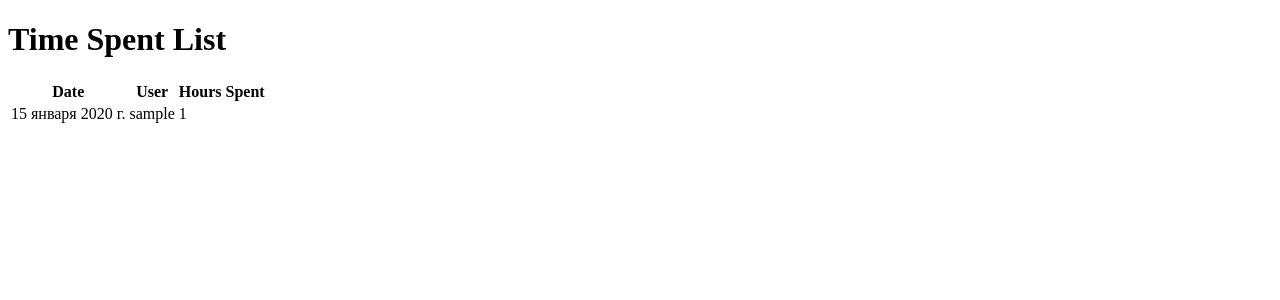
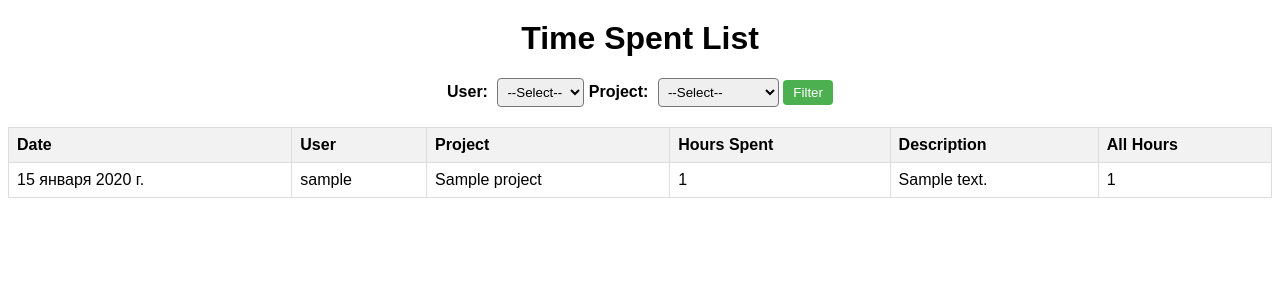
Before and after one commit to PirmagomedovZhr/Construction_Project, a Django app: page /timespent/ in a window 1280 px wide. Shown: the top 300 px of the page. Run offline with Django 4.2, Linux system fonts and the light colour scheme; tables that the repository leaves empty hold one stand-in row (values such as "Sample post").

Commit message:
dsadasdasdas

```diff
--- a/main/models.py
+++ b/main/models.py
@@ -16,9 +16,11 @@ class User(AbstractUser):
 class Project(models.Model):
     title = models.CharField('Название', max_length=50)
     task = models.TextField('Описание')
+    is_archived = models.BooleanField('В архиве', default=False)
 
     def __str__(self):
         return self.title
+
 
 
 class ProjectUser(models.Model):
@@ -31,3 +33,4 @@ class TimeSpent(models.Model):
     project = models.ForeignKey(Project, on_delete=models.CASCADE)
     date = models.DateField()
     hours_spent = models.IntegerField()
+    description = models.TextField()
--- a/main/templates/main/admin/users.html
+++ b/main/templates/main/admin/users.html
@@ -39,7 +39,7 @@
 </div>
 
 <a href="{% url 'activate' %}" class="glow-button">Запросы на регистрацию</a>
-<a href="{% url 'timespent' %}" class="glow-button">Список отчетов</a>
+
 
 </div>
 </body>
--- a/main/templates/main/time_spent_list.html
+++ b/main/templates/main/time_spent_list.html
@@ -1,32 +1,120 @@
-
 <!DOCTYPE html>
 {% load static %}
-<html >
+<html>
 <head>
     <meta charset="UTF-8">
-  <title>Log in/Sign up screen animation</title>
+    <title>Time Spent Reports</title>
+    <style>
+        body {
+            font-family: Arial, sans-serif;
+        }
 
+        h1 {
+            text-align: center;
+            margin-top: 20px;
+        }
+
+        form {
+            margin-bottom: 20px;
+            text-align: center;
+        }
+
+        form label {
+            font-weight: bold;
+            margin-right: 5px;
+        }
+
+        form select {
+            padding: 5px;
+            border-radius: 4px;
+        }
+
+        form button {
+            padding: 5px 10px;
+            background-color: #4CAF50;
+            color: white;
+            border: none;
+            border-radius: 4px;
+            cursor: pointer;
+        }
+
+        table {
+            width: 100%;
+            border-collapse: collapse;
+            margin-top: 20px;
+        }
+
+        th, td {
+            border: 1px solid #ddd;
+            padding: 8px;
+            text-align: left;
+        }
+
+        th {
+            background-color: #f2f2f2;
+        }
+
+        tr:nth-child(even) {
+            background-color: #f9f9f9;
+        }
+
+        tr:hover {
+            background-color: #ddd;
+        }
+    </style>
 </head>
-
 <body>
     <h1>Time Spent List</h1>
+
+    <form method="get">
+        <label for="user_filter">User:</label>
+        <select name="user_filter" id="user_filter">
+            <option value="">--Select--</option>
+            {% for user in users %}
+            <option value="{{ user.username }}">{{ user.username }}</option>
+            {% endfor %}
+        </select>
+
+        <label for="project_filter">Project:</label>
+        <select name="project_filter" id="project_filter">
+            <option value="">--Select--</option>
+            {% for project in projects %}
+            <option value="{{ project.title }}">{{ project.title }}</option>
+            {% endfor %}
+        </select>
+
+        <button type="submit">Filter</button>
+    </form>
+
 <table>
     <thead>
         <tr>
             <th>Date</th>
             <th>User</th>
+            <th>Project</th>
             <th>Hours Spent</th>
+            <th>Description</th>
+            <th>All Hours</th>
         </tr>
     </thead>
     <tbody>
-            {% for date, user, hours_spent in time_spent_list %}
+        {% for report in time_spent_reports %}
         <tr>
-                <td>{{ date }}</td>
-                <td>{{ user.username }}</td>
-                <td>{{ hours_spent }}</td>
+            <td>{{ report.date }}</td>
+            <td>{{ report.user.username }}</td>
+            <td>{{ report.project.title }}</td>
+            <td>{{ report.hours_spent }}</td>
+            <td>{{ report.description }}</td>
+            <td>{{ report.all_hours }}</td>
+        </tr>
+        {% empty %}
+        <tr>
+            <td colspan="6">No reports found</td>
         </tr>
         {% endfor %}
     </tbody>
 </table>
+
+
 </body>
 </html>
--- a/main/templates/main/users/base.html
+++ b/main/templates/main/users/base.html
@@ -31,7 +31,7 @@
   {% for project in projects %}
       <tr>
       <td>{{ forloop.counter }}</td>
-        <th>{{ project.project.title }}</th>
+        <th><a href="{% url 'projectt_details' project_id=project.project.pk %}">{{ project.project.title }}</a></th>
         <th><a href="{% url 'add_time' project_id=project.project.pk %}">add time</a></th>
       </tr>
     {% empty %}
--- a/main/urls.py
+++ b/main/urls.py
@@ -1,5 +1,5 @@
 from django.urls import path
-from .views import (projects, deletes_project, SignInView, SignUpView, logout_user, inactive_users, activate_user, Get_User, base, form, user_list, user_projects, delete_project, add_time, time_spent_list)
+from .views import (project_treports, archive, archive_project, project_reports, projectt_details, projects, deletes_project, SignInView, SignUpView, logout_user, inactive_users, activate_user, Get_User, base, form, user_list, user_projects, delete_project, add_time, time_spent_list)
 
 urlpatterns = [
     path('', base, name='base'),
@@ -17,4 +17,9 @@ urlpatterns = [
     path('timespent/', time_spent_list, name='timespent'),
     path('deletes_project/<int:project_id>/', deletes_project, name='deletes_project'),
     path('projects/', projects, name='projects'),
+    path('projectt/<int:project_id>/', projectt_details, name='projectt_details'),
+    path('project-reports/<int:project_id>/',project_reports, name='project_reports'),
+    path('projectttt/<int:project_id>/archive/', archive_project, name='archive_project'),
+    path('archived_projects/', archive, name='archived_projects'),
+    path('archive/project_reports/<int:project_id>/', project_treports, name='archive_project_reports'),
 ]
--- a/main/views.py
+++ b/main/views.py
@@ -39,28 +39,34 @@ def user_list(request):
 
 def user_projects(request, user_id):
     user = User.objects.get(id=user_id)
-    projects = ProjectUser.objects.filter(user=user)
+    # Exclude archived projects from the projects assigned to the user
+    projects = ProjectUser.objects.filter(user=user, project__is_archived=False)
     position = user.get_position_display()
-    available_projects = Project.objects.all()
+    # Exclude archived projects from the available projects
+    available_projects = Project.objects.exclude(is_archived=True)
 
     if request.method == 'POST':
         project_id = request.POST.get('project')
         user_id = request.POST.get('user')
-        due_date = request.POST.get('due_date')  # новый код
+        due_date = request.POST.get('due_date')
 
         user = User.objects.get(id=user_id)
         project = Project.objects.get(id=project_id)
 
-        project_user, created = ProjectUser.objects.get_or_create(
-            user=user,
-            project=project,
-            defaults={'due_date': due_date}  # новый код
-        )
+        # Check if the project is archived before assigning
+        if project.is_archived:
+            messages.error(request, 'This project is archived and cannot be assigned')
+        else:
+            project_user, created = ProjectUser.objects.get_or_create(
+                user=user,
+                project=project,
+                defaults={'due_date': due_date}
+            )
 
-        if created:
-            messages.success(request, 'Project has been assigned')
-        else:
-            messages.info(request, 'This project is already assigned to this user')
+            if created:
+                messages.success(request, 'Project has been assigned')
+            else:
+                messages.info(request, 'This project is already assigned to this user')
 
     return render(request, 'main/user_projects.html', {
         'user': user,
@@ -109,7 +115,8 @@ def add_time(request, project_id):
         return redirect('base')
     if request.method == 'POST':
         hours = request.POST['hours']
-        time_spent = TimeSpent(project=project, user=user, hours_spent=hours, date=date.today())
+        description = request.POST['description']
+        time_spent = TimeSpent(project=project, user=user, hours_spent=hours, date=date.today(), description=description)
         time_spent.save()
         messages.success(request, 'Time added successfully!')
         return redirect('base')
@@ -119,27 +126,35 @@ def add_time(request, project_id):
 
 
 
-def time_spent_list(request):
-    time_spent = TimeSpent.objects.order_by('date')
-    time_spent_dict = {}
-
-    for entry in time_spent:
-        date = entry.date
-        user = entry.user
-        hours_spent = entry.hours_spent
-        if date not in time_spent_dict:
-            time_spent_dict[date] = {}
-        if user not in time_spent_dict[date]:
-            time_spent_dict[date][user] = 0
-        time_spent_dict[date][user] += hours_spent
 
 
-    time_spent_list = []
-    for date, user_hours_dict in time_spent_dict.items():
-        for user, hours in user_hours_dict.items():
-            time_spent_list.append((date, user, hours))
+from django.db.models import Sum
 
-    context = {'time_spent_list': time_spent_list}
+from django.db.models import Window, Sum
+
+def time_spent_list(request):
+    time_spent_reports = TimeSpent.objects.select_related('user', 'project').annotate(
+        all_hours=Window(
+            expression=Sum('hours_spent'),
+            partition_by=['user', 'project'],
+            order_by=['date']
+        )
+    ).order_by('date')
+
+    # Handle filters
+    user_filter = request.GET.get('user_filter', None)
+    project_filter = request.GET.get('project_filter', None)
+
+    if user_filter:
+        time_spent_reports = time_spent_reports.filter(user__username=user_filter)
+
+    if project_filter:
+        time_spent_reports = time_spent_reports.filter(project__title=project_filter)
+
+    users = User.objects.all()
+    projects = Project.objects.all()
+
+    context = {'time_spent_reports': time_spent_reports, 'users': users, 'projects': projects}
     return render(request, 'main/time_spent_list.html', context)
 
 
@@ -245,10 +260,9 @@ def base(request):
     else:
         if request.user.is_superuser:
             template = 'main/admin/base.html'
-            return render(request, template, {'tasks': Project.objects.all()})
+            return render(request, template, {'tasks': Project.objects.filter(is_archived=False)})
         else:
-            return render(request, 'main/users/base.html', {'projects': ProjectUser.objects.filter(user=request.user)})
-
+            return render(request, 'main/users/base.html', {'projects': ProjectUser.objects.filter(user=request.user, project__is_archived=False)})
 
 @require_POST
 def delete_project(request, projectuser_id):
@@ -279,3 +293,59 @@ def form(request):
 def logout_user(request):
     logout(request)
     return redirect('signin')
+
+
+def projectt_details(request, project_id):
+    project = get_object_or_404(Project, id=project_id)
+    user = request.user
+    time_entries = TimeSpent.objects.filter(user=user, project=project)
+
+    context = {
+        'project': project,
+        'time_entries': time_entries,
+    }
+
+    return render(request, 'main/projectt_detail.html', context)
+
+
+def project_reports(request, project_id):
+    reports = TimeSpent.objects.filter(project__id=project_id)
+    return render(request, 'main/project_reports.html', {'reports': reports})
+
+
+def archive_project(request, project_id):
+    project = Project.objects.get(id=project_id)
+    project.is_archived = True
+    project.save()
+    return redirect('base')
+
+def archive(request):
+    if not request.user.is_authenticated:
+        return HttpResponseRedirect('/signin')
+    else:
+        if request.user.is_superuser:
+            template = 'main/archived_projects.html'
+            return render(request, template, {'tasks': Project.objects.filter(is_archived=True)})
+        else:
+            return render(request, 'main/archived_projects.html', {'projects': ProjectUser.objects.filter(user=request.user, project__is_archived=True)})
+
+
+def archived_projects(request):
+    # Get all archived projects
+    tasks = Project.objects.filter(is_archived=True)
+
+    # Render the template with the projects
+    return render(request, 'main/archived_projects.html', {'tasks': tasks})
+
+
+def project_treports(request, project_id):
+    project_reports = TimeSpent.objects.filter(project_id=project_id).select_related('user').annotate(
+        all_hours=Window(
+            expression=Sum('hours_spent'),
+            partition_by=['user'],
+            order_by=['date']
+        )
+    ).order_by('date')
+
+    context = {'project_reports': project_reports}
+    return render(request, 'main/archive_project_reports.html', context)
```
Also changed, not shown: main/templates/main/add_time.html (+51 -10 lines), main/templates/main/admin/base.html (+14 -6 lines), main/templates/main/archive_project_reports.html (added, +96 -0 lines), main/templates/main/archived_projects.html (added, +92 -0 lines), main/templates/main/project_reports.html (added, +45 -0 lines), main/templates/main/projectt_detail.html (added, +45 -0 lines), main/migrations/0010_timespent_description.py (added), main/migrations/0011_project_is_archived.py (added). Lines whose indentation alone changed are shown as unchanged.
